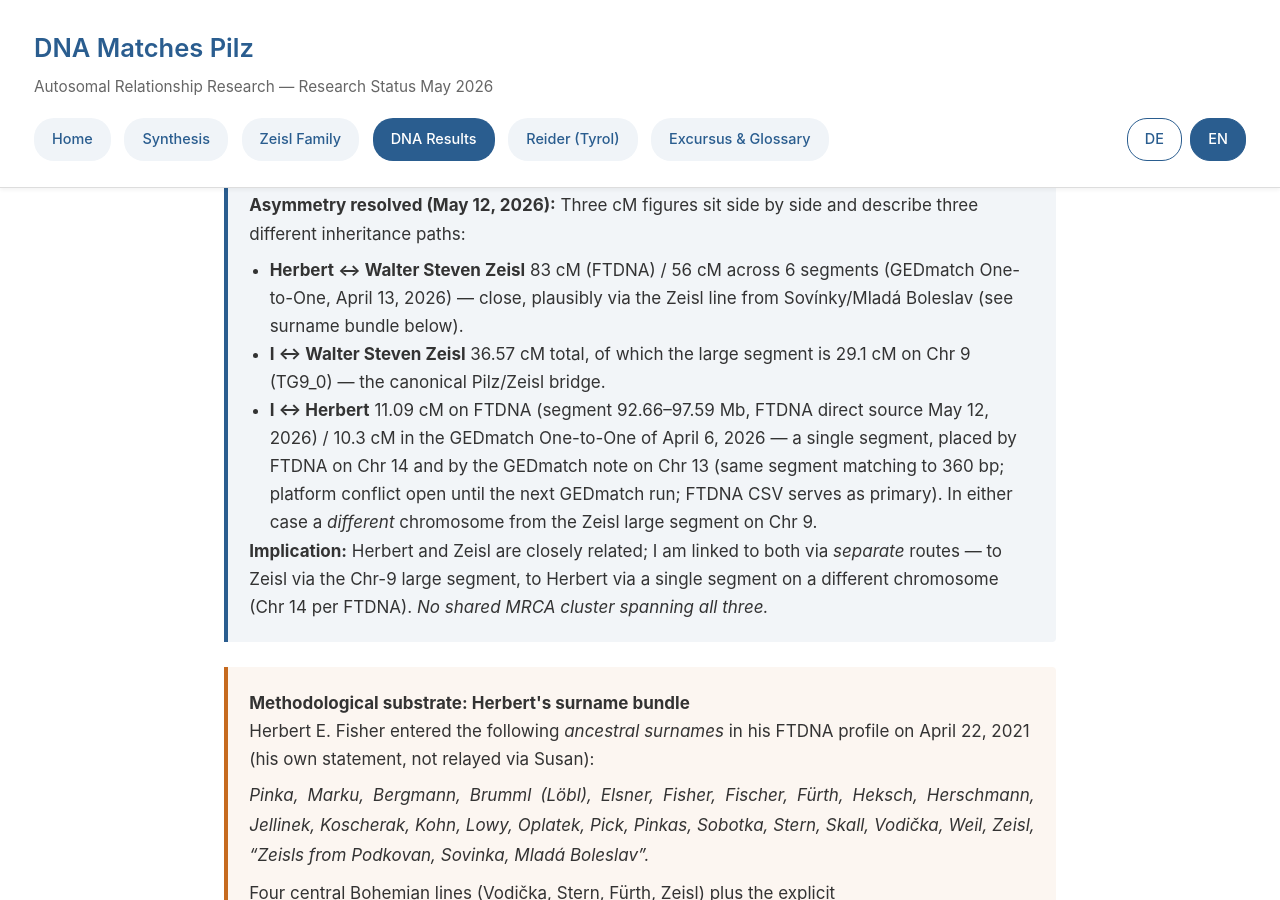
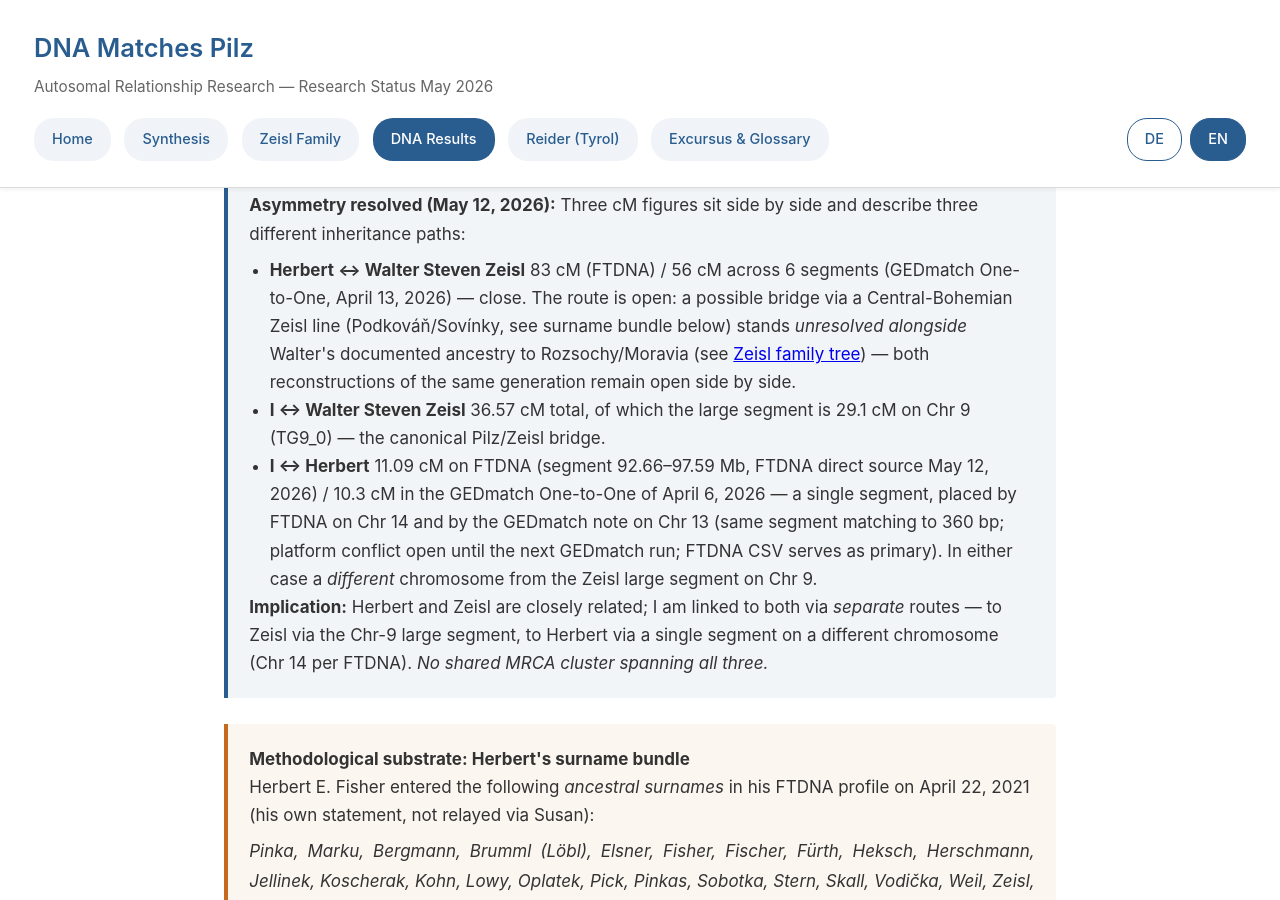
Before and after one commit to pilzchronik/dna-matches, a Jekyll site: the page built from en/dna-befund.html, in a window 1280 px wide and 900 px high, scrolled down 1050 px. Built offline with Jekyll 4.4.1, drawn with Linux system fonts in a browser that asks for light colours.

Commit message:
theresia1749

```diff
--- a/dna-befund.html
+++ b/dna-befund.html
@@ -53,7 +53,7 @@ en_url: /en/dna-befund.html
                 <strong>Asymmetrie-Auflösung (12.5.2026):</strong>
                 Drei cM-Werte stehen nebeneinander und beschreiben drei verschiedene Vererbungswege:
                 <ul style="margin: 0.5rem 0 0 1.2rem;">
-                    <li><strong>Herbert ↔ Walter Steven Zeisl</strong> 83&nbsp;cM (FTDNA) bzw. 56&nbsp;cM auf 6 Segmenten (GEDmatch One-to-One 13.4.2026) — eng, plausibel über die Zeisl-Linie aus Sovínky/Mladá Boleslav (siehe Surname-Bündel unten).</li>
+                    <li><strong>Herbert ↔ Walter Steven Zeisl</strong> 83&nbsp;cM (FTDNA) bzw. 56&nbsp;cM auf 6 Segmenten (GEDmatch One-to-One 13.4.2026) — eng. Die Route ist offen: eine mögliche Brücke über eine mittelböhmische Zeisl-Linie (Podkováň/Sovínky, siehe Surname-Bündel unten) steht <em>unentschieden neben</em> Walters urkundlich belegter Ahnentafel nach Rozsochy/Mähren (siehe <a href="familie-zeisl.html#stammbaum">Stammbaum Zeisl</a>) — beide Rekonstruktionen derselben Generation bleiben offen nebeneinander.</li>
                     <li><strong>ich ↔ Walter Steven Zeisl</strong> 36,57&nbsp;cM gesamt, davon das Grosssegment 29,1&nbsp;cM auf Chr 9 (TG9_0) — die kanonische Pilz/Zeisl-Brücke.</li>
                     <li><strong>ich ↔ Herbert</strong> 11,09&nbsp;cM auf FTDNA (Segment 92,66–97,59&nbsp;Mb, FTDNA-Direktquelle 12.5.2026) bzw. 10,3&nbsp;cM im GEDmatch One-to-One vom 6.4.2026 — ein einzelnes Segment, von FTDNA auf Chr 14, von der GEDmatch-Notiz auf Chr 13 verortet (gleiches Segment auf 360 bp deckungsgleich, Plattform-Konflikt offen bis zum nächsten GEDmatch-Lauf; FTDNA-CSV gilt als primär). In jedem Fall ein <em>anderes</em> Chromosom als das Zeisl-Grosssegment auf Chr 9.</li>
                 </ul>
--- a/en/dna-befund.html
+++ b/en/dna-befund.html
@@ -53,7 +53,7 @@ en_url: /en/dna-befund.html
                 <strong>Asymmetry resolved (May 12, 2026):</strong>
                 Three cM figures sit side by side and describe three different inheritance paths:
                 <ul style="margin: 0.5rem 0 0 1.2rem;">
-                    <li><strong>Herbert ↔ Walter Steven Zeisl</strong> 83&nbsp;cM (FTDNA) / 56&nbsp;cM across 6 segments (GEDmatch One-to-One, April 13, 2026) — close, plausibly via the Zeisl line from Sovínky/Mladá Boleslav (see surname bundle below).</li>
+                    <li><strong>Herbert ↔ Walter Steven Zeisl</strong> 83&nbsp;cM (FTDNA) / 56&nbsp;cM across 6 segments (GEDmatch One-to-One, April 13, 2026) — close. The route is open: a possible bridge via a Central-Bohemian Zeisl line (Podkováň/Sovínky, see surname bundle below) stands <em>unresolved alongside</em> Walter's documented ancestry to Rozsochy/Moravia (see <a href="familie-zeisl.html#stammbaum">Zeisl family tree</a>) — both reconstructions of the same generation remain open side by side.</li>
                     <li><strong>I ↔ Walter Steven Zeisl</strong> 36.57&nbsp;cM total, of which the large segment is 29.1&nbsp;cM on Chr 9 (TG9_0) — the canonical Pilz/Zeisl bridge.</li>
                     <li><strong>I ↔ Herbert</strong> 11.09&nbsp;cM on FTDNA (segment 92.66–97.59&nbsp;Mb, FTDNA direct source May 12, 2026) / 10.3&nbsp;cM in the GEDmatch One-to-One of April 6, 2026 — a single segment, placed by FTDNA on Chr 14 and by the GEDmatch note on Chr 13 (same segment matching to 360 bp; platform conflict open until the next GEDmatch run; FTDNA CSV serves as primary). In either case a <em>different</em> chromosome from the Zeisl large segment on Chr 9.</li>
                 </ul>
```
